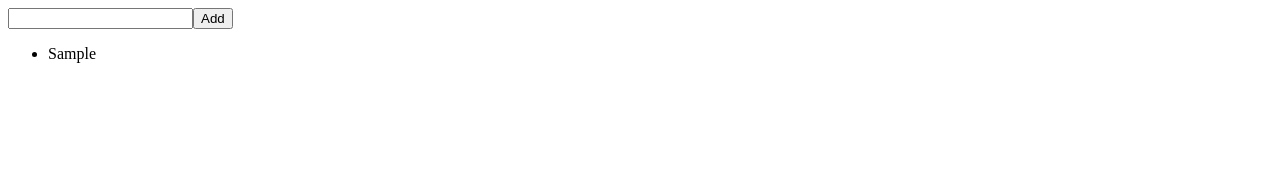
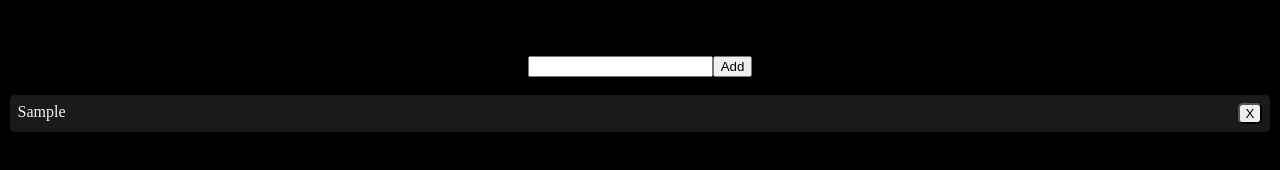
Before and after one commit to zmey-mramor/web-mini-projects, a plain HTML site: page to-do-list/index.html in a window 1280 px wide. Both pictures are taken after typing "Sample" into the empty fields and a click on the button "Add". Drawn offline with Linux system fonts and the light colour scheme.

Commit message:
add styles and delete button

```diff
--- a/to-do-list/index.html
+++ b/to-do-list/index.html
@@ -9,22 +9,34 @@
 </head>
 
 <body>
-    <input type="text" id="newItemInput"><button onclick="add()">Add</button>
-    <ul id="toDoList"></ul>
+    <div id="inputBlock">
+        <input type="text" id="newItemInput"><button onclick="add()">Add</button>
+    </div>
+    <ul id="toDoList">
+    </ul>
 </body>
 
 <script>
     const toDoList = document.getElementById('toDoList');
     const newItemInput = document.getElementById('newItemInput');
 
+    function delte(event) {
+        event.target.parentElement.remove();
+    }
+
     function toggleDone(event) {
         event.target.classList.toggle("done");
     }
 
-    function add() {
+    function add(item) {
+        const newItemButton = document.createElement('button');
+        newItemButton.innerText = 'X';
+        newItemButton.addEventListener("click", delte);
+
         const newItem = document.createElement('li');
         newItem.addEventListener("click", toggleDone);
         newItem.innerText = newItemInput.value;
+        newItem.appendChild(newItemButton);
         toDoList.append(newItem);
 
         newItemInput.value = '';
@@ -32,7 +44,39 @@
 </script>
 
 <style>
-    .done {
+    body {
+        background-color: black;
+        color: whitesmoke;
+        display: flex;
+        flex-direction: column;
+    }
+
+    #inputBlock {
+        margin-top: 3rem;
+        display: flex;
+        justify-content: center;
+    }
+
+    ul {
+        padding: 0;
+    }
+
+    li {
+        display: flex;
+        justify-content: space-between;
+        list-style-type: none;
+        background-color: rgba(255, 255, 255, .1);
+        padding: 0.5rem;
+        margin: 0.1rem;
+        border-radius: 0.3rem;
+    }
+
+    li button {
+        border-radius: 0.3rem;
+        border-color: black;
+    }
+
+    li.done {
         text-decoration: line-through;
     }
 </style>
```
